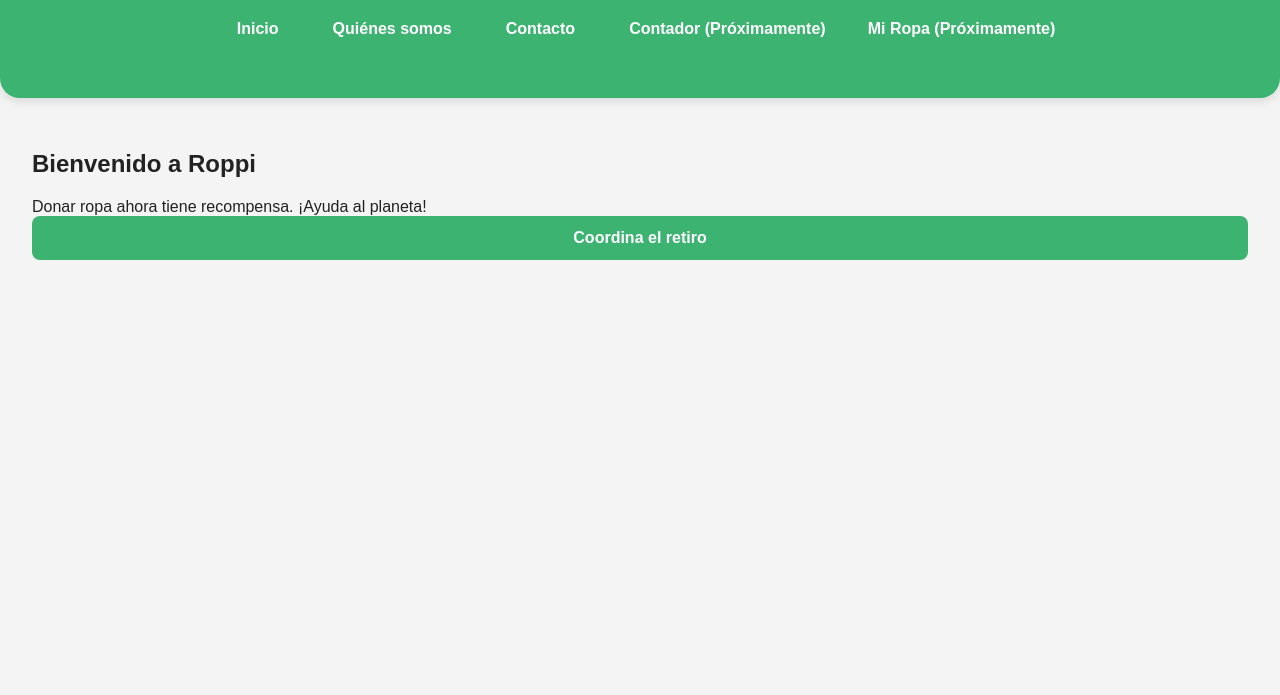
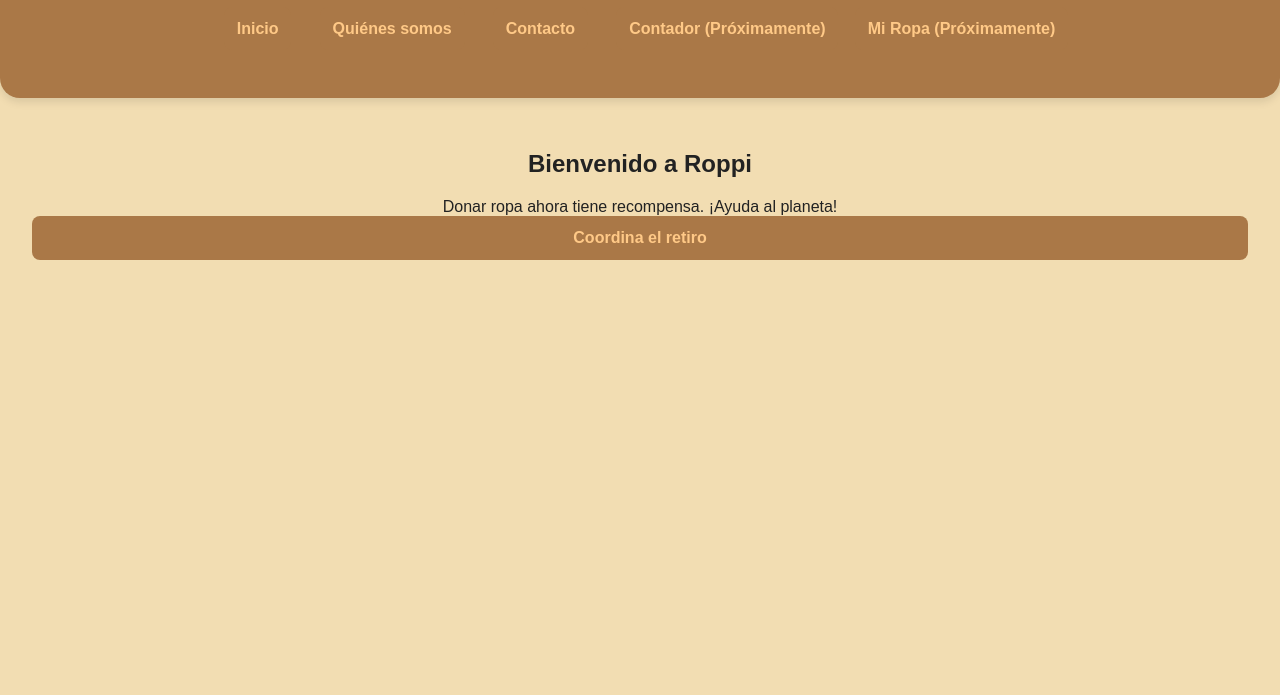
Before and after one commit to josellmella10/for-e, a plain HTML site: page index.html in a window 1280 px wide. Shown: the part 105-800 px from the top of the page. Drawn offline with Linux system fonts and the light colour scheme; no server answers.

Commit message:
Updatddde styles.css

```diff
--- a/styles.css
+++ b/styles.css
@@ -1,8 +1,8 @@
 :root {
-  --verde: #3CB371;
-  --gris-claro: #f4f4f4;
+  --verde: #aa7847;
+  --gris-claro: #f2ddb2;
   --texto: #222222;
-  --blanco: #ffffff;
+  --blanco: #ffc987;
 }
 
 body {
@@ -68,7 +68,7 @@ section {
 }
 
 .boton-donar:hover {
-    background-color: #2e8b57;
+    background-color: #aa7847;
 }
 
 form {
@@ -97,7 +97,7 @@ button {
 }
 
 button:hover {
-    background-color: #2e8b57;
+    background-color: #301700;
 }
 
 @media (max-width: 600px) {
@@ -165,3 +165,12 @@ button:disabled {
   opacity: 0.6;
   cursor: not-allowed;
 }
+#donar h2,
+#donar label {
+  text-align: center;
+  display: block;
+}
+#quienes,
+#contacto {
+  text-align: center;
+}
```
